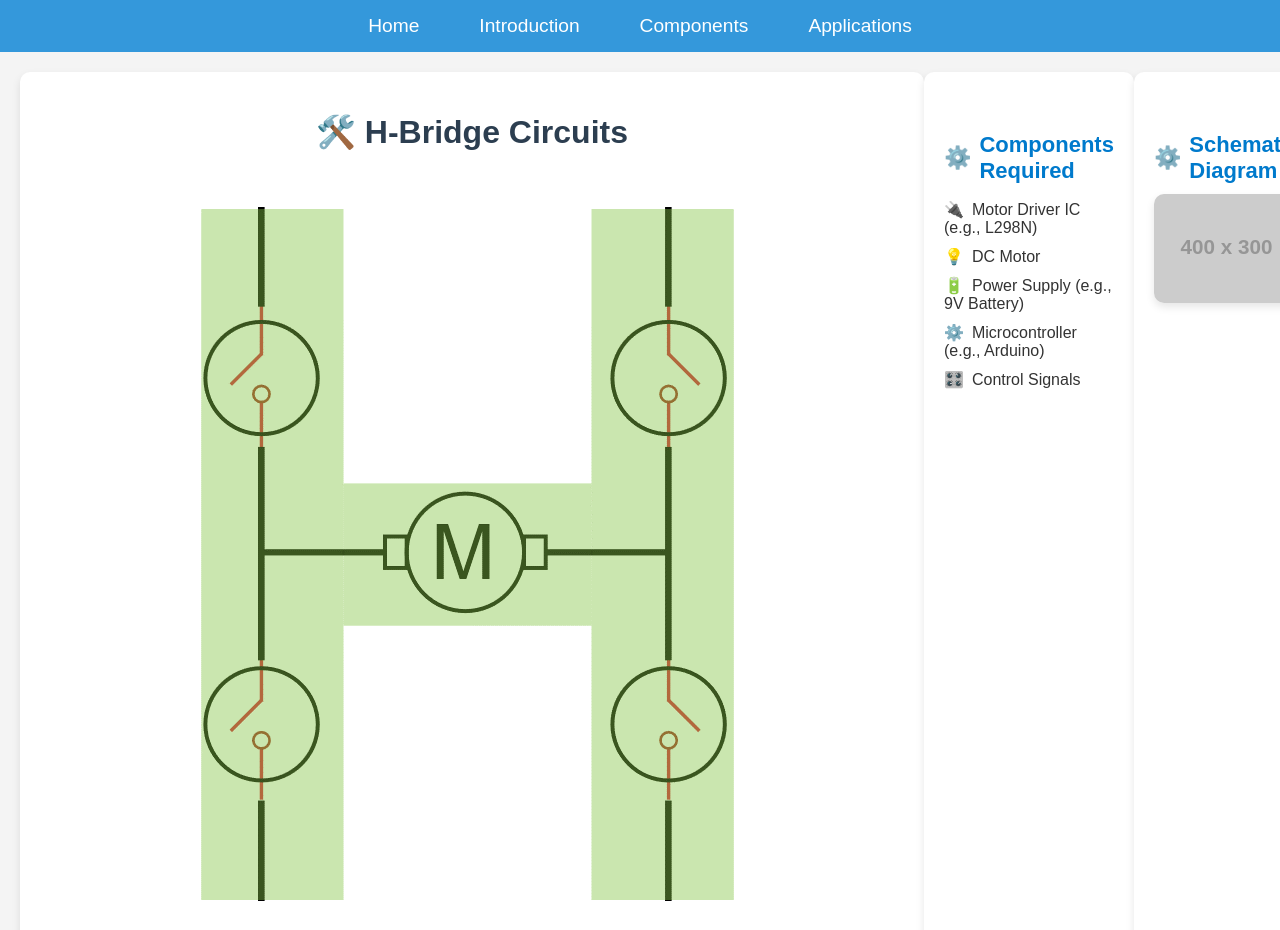
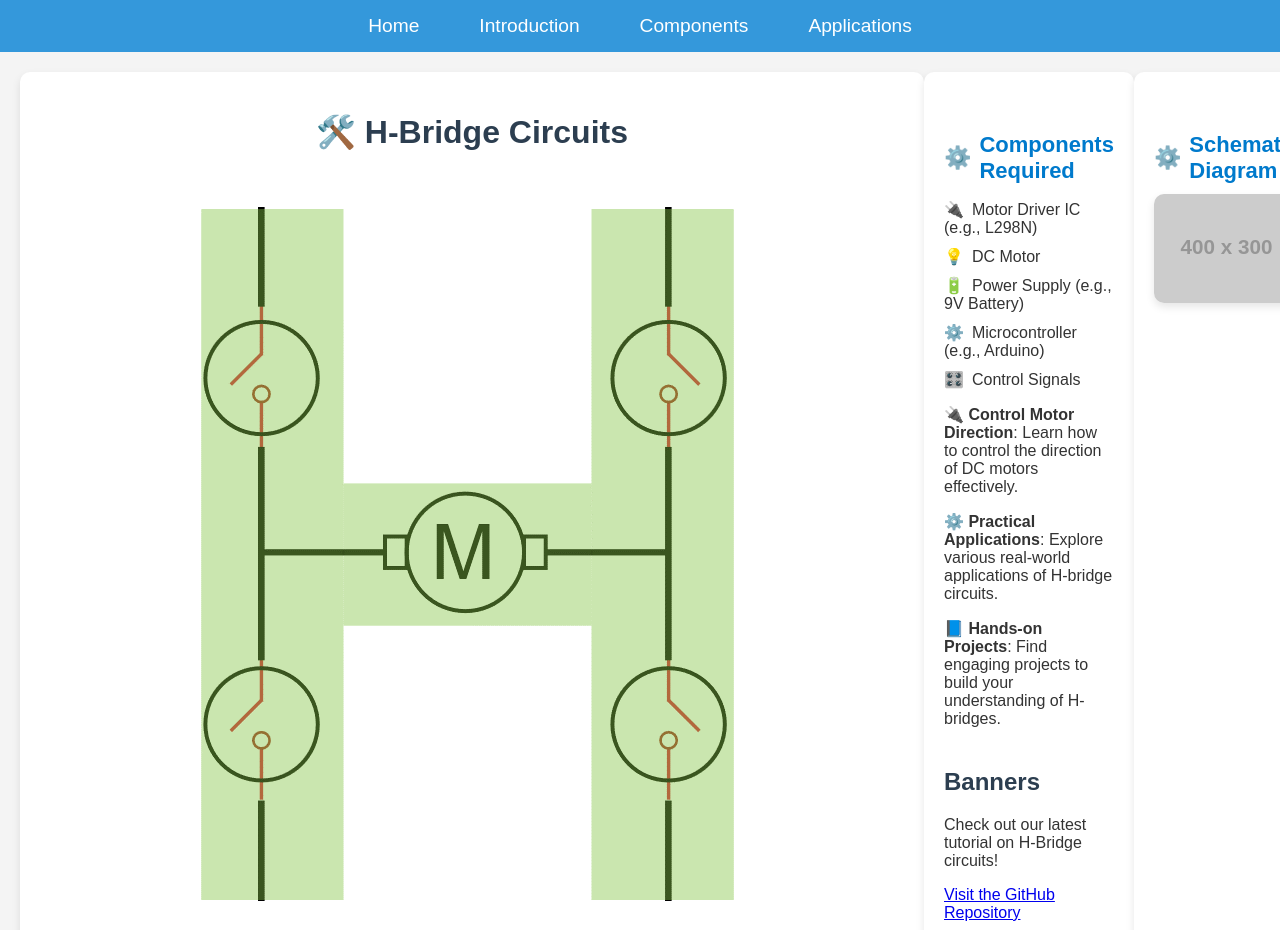
Before and after one commit to gmostofabd/H-Bridge-Circuit-Guide, a plain HTML site: page index.html in a window 1280 px wide. Shown: the top 930 px of the page. Drawn offline with Linux system fonts and the light colour scheme; placeholder pictures from the web are drawn by us.

Commit message:
Update index.html

```diff
--- a/index.html
+++ b/index.html
@@ -626,6 +626,17 @@ A list of things:
                     <li><span class="icon">⚙️</span>Microcontroller (e.g., Arduino)</li>
                     <li><span class="icon">🎛️</span>Control Signals</li>
                 </ul>
+
+
+    <p>🔌 <strong>Control Motor Direction</strong>: Learn how to control the direction of DC motors effectively.</p>
+    <p>⚙️ <strong>Practical Applications</strong>: Explore various real-world applications of H-bridge circuits.</p>
+    <p>📘 <strong>Hands-on Projects</strong>: Find engaging projects to build your understanding of H-bridges.</p>
+
+    <h2>Banners</h2>
+    <p>Check out our latest tutorial on H-Bridge circuits!</p>
+    <p><a href="https://github.com/username/repo-name">Visit the GitHub Repository</a></p>
+
+
             </section>
 
             <section class="containerSections">
@@ -713,6 +724,26 @@ A list of things:
                 </div>
 
 
+
+
+
+
+
+
+
+
+
+
+
+
+
+
+
+
+
+
+
+
 	</div>
 
  </div>
```
